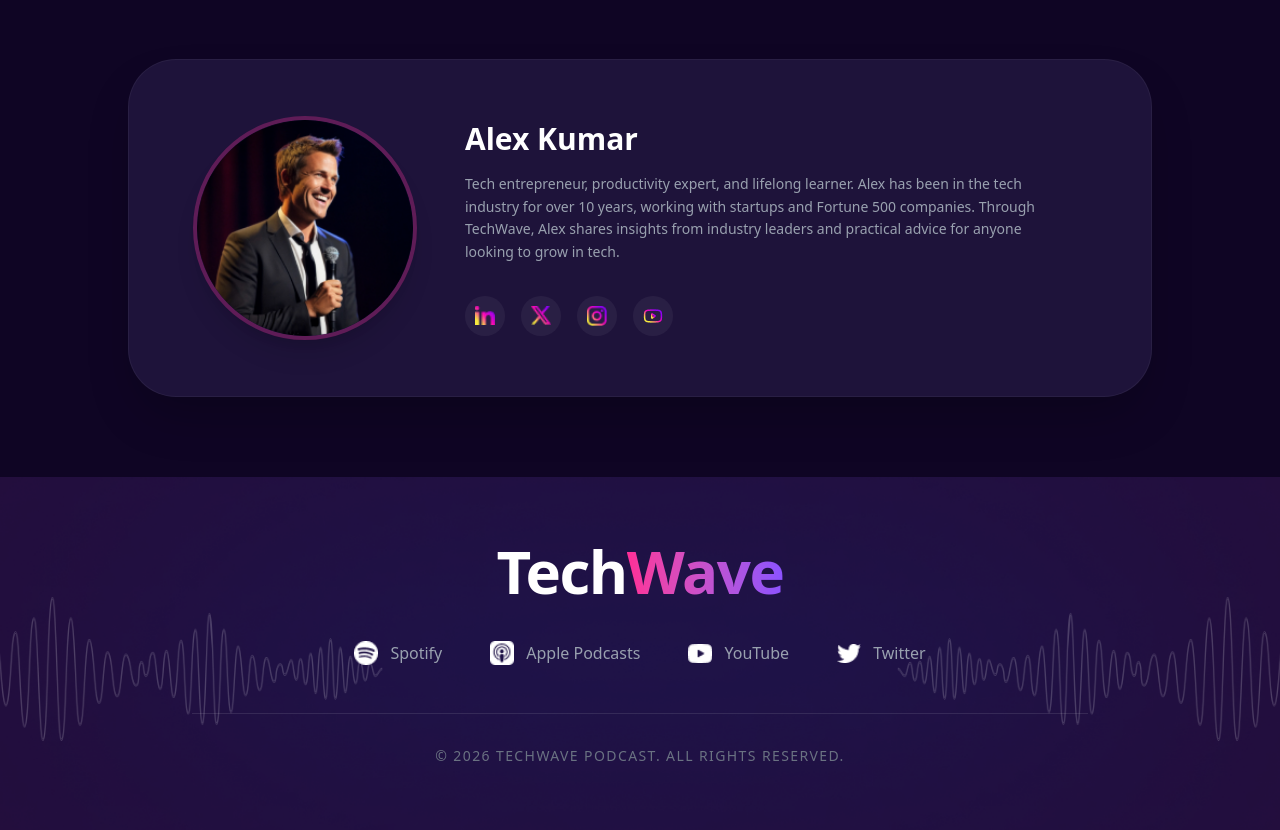
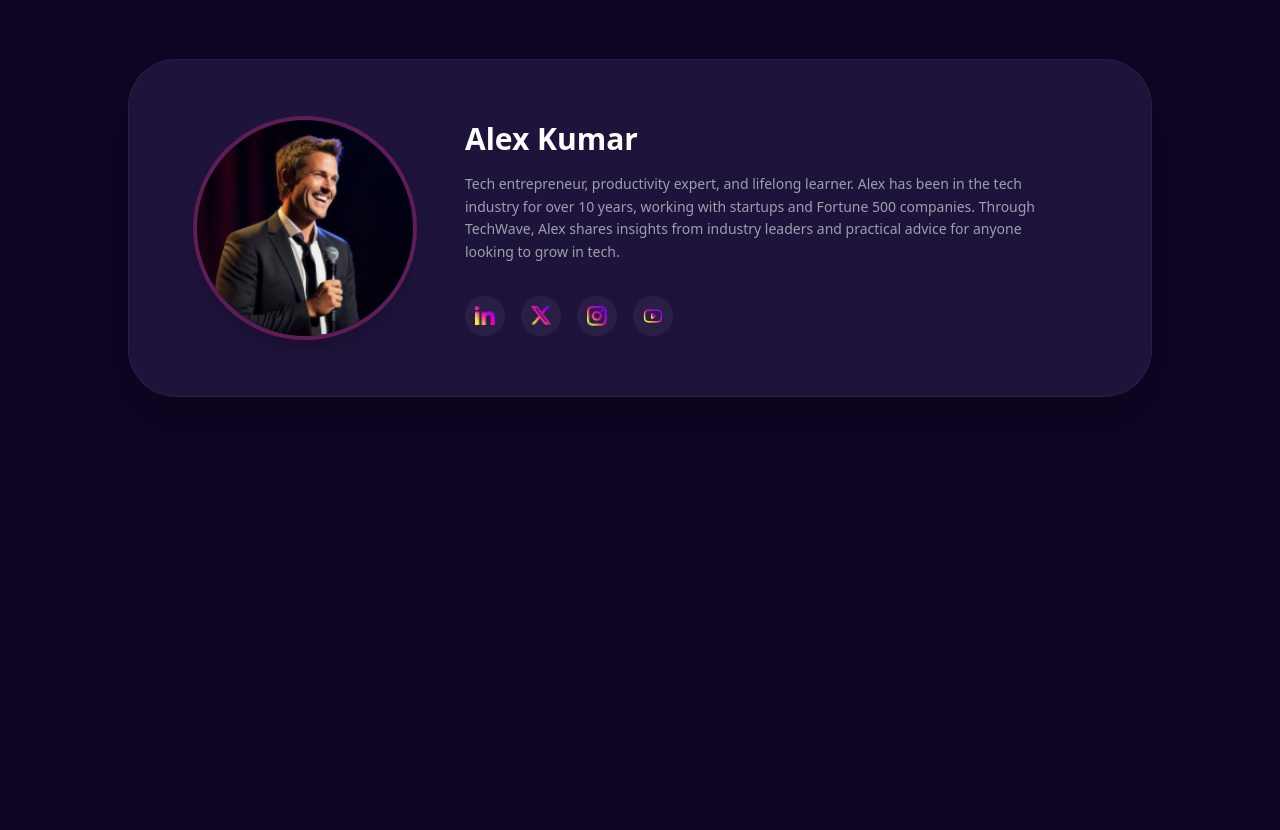
Before and after one commit to nusrat62/B13-A02-TechWave, a plain HTML site: page index.html in a window 1280 px wide. Shown: the part 3330-4160 px from the top of the page. After the commit the page ends 3807 px from the top, so only its background shows below. Drawn offline with nearby package versions, Linux system fonts and the light colour scheme.

Commit message:
added index file

```diff
--- a/index.html
+++ b/index.html
@@ -318,43 +318,6 @@
 </section>
 
 
-<footer class="relative text-white px-6 py-16 text-center space-y-6 overflow-hidden">
-        <img src="./images/footer-bg.png" alt="Footer Background"
-            class="absolute inset-0 w-full h-full object-cover -z-10">
-    <div class="max-w-6xl mx-auto">
-        <h1 class="text-5xl md:text-6xl font-bold tracking-tight mb-10">
-            Tech<span class="bg-gradient-to-r from-[#ff2e97] to-[#8c52ff] bg-clip-text text-transparent">Wave</span>
-        </h1>
-
-        <div class="flex justify-center items-center gap-8 md:gap-12 flex-wrap text-gray-400 mb-12">
-            <a href="#" class="flex items-center gap-3 hover:text-white transition-all duration-300 group">
-                <img src="./images/spotify.png" alt="Spotify" class="w-6 h-6 object-contain group-hover:scale-110">
-                <span class="text-base font-medium">Spotify</span>
-            </a>
-
-            <a href="#" class="flex items-center gap-3 hover:text-white transition-all duration-300 group">
-                <img src="./images/apple-podcast.png" alt="Apple Podcasts" class="w-6 h-6 object-contain group-hover:scale-110">
-                <span class="text-base font-medium">Apple Podcasts</span>
-            </a>
-
-            <a href="#" class="flex items-center gap-3 hover:text-white transition-all duration-300 group">
-                <img src="./images/youtube-podcast.png" alt="YouTube" class="w-6 h-6 object-contain group-hover:scale-110">
-                <span class="text-base font-medium">YouTube</span>
-            </a>
-
-            <a href="#" class="flex items-center gap-3 hover:text-white transition-all duration-300 group">
-                <img src="./images/twitter.png" alt="Twitter" class="w-6 h-6 object-contain group-hover:scale-110">
-                <span class="text-base font-medium">Twitter</span>
-            </a>
-        </div>
-
-        <div class="w-full h-[1px] bg-white/10 max-w-4xl mx-auto mb-8"></div>
-
-        <p class="text-gray-500 text-sm tracking-widest uppercase">
-            &copy; 2026 TechWave Podcast. All rights reserved.
-        </p>
-    </div>
-</footer>
 
 
 </body>
```
